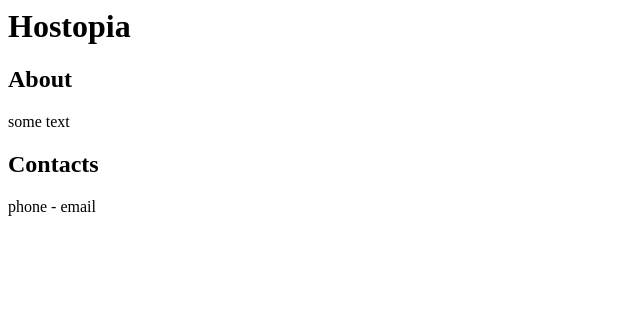
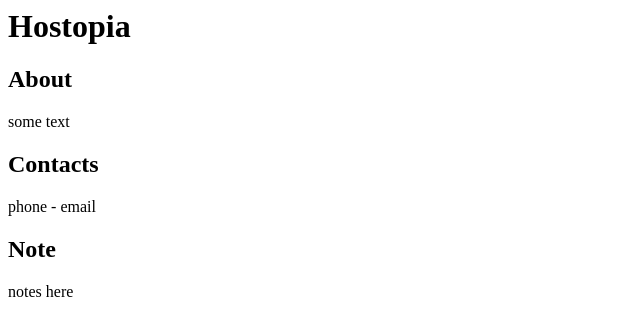
Before and after one commit to ayona707070/hostopia.com, a plain HTML site: page index.html in a window 1280 px wide. Shown: the whole page, without its empty margins (0-640 px from the left). Drawn offline with Linux system fonts and the light colour scheme.

Commit message:
added note section - pao

```diff
--- a/index.html
+++ b/index.html
@@ -10,5 +10,8 @@
 
 <h2>Contacts</h2>
 <p>phone - email</p>
+
+<h2>Note</h2>
+<p>notes here</p>
 </body>
 </html>
```
